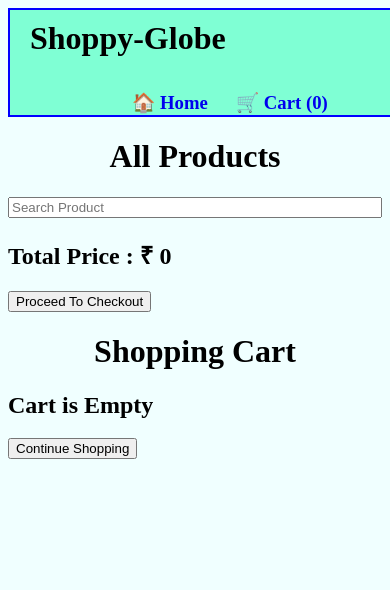
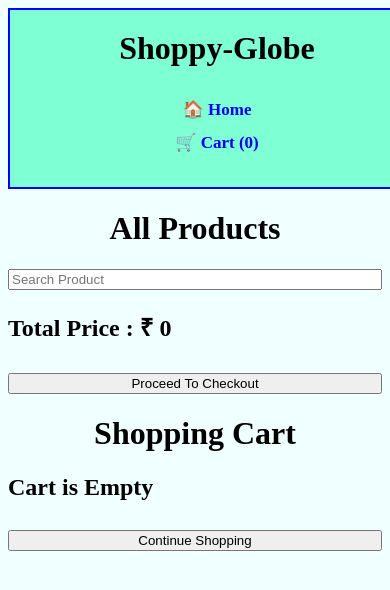
Before and after one commit to raghunathr1/ShoppyGlobe-E-commerce-Application, a React (Vite) app: page /cart in a window 390 px wide. Shown: the top 590 px of the page. Built offline with nearby package versions, Linux system fonts and the light colour scheme.

Commit message:
Updated Responsive Design

```diff
--- a/src/App.jsx
+++ b/src/App.jsx
@@ -1,11 +1,11 @@
 import {createBrowserRouter, RouterProvider} from "react-router-dom";
 import {lazy, Suspense} from "react";
 import './App.css'
-const Home = lazy(() => import("./components/Home"));
-const ProductDetail = lazy(() => import("./components/ProductDetail"));
-const Cart = lazy(() => import("./components/Cart"));
-const Checkout = lazy(() => import("./components/Checkout"));
-const NotFound = lazy(() => import("./components/NotFound"));
+const Home = lazy(() => import("./Components/Home"));
+const ProductDetail = lazy(() => import("./Components/ProductDetail"));
+const Cart = lazy(() => import("./Components/Cart"));
+const Checkout = lazy(() => import("./Components/Checkout"));
+const NotFound = lazy(() => import("./Components/NotFound"));
 const router = createBrowserRouter([
   {
     path: "/",
--- a/src/Components/style.css
+++ b/src/Components/style.css
@@ -149,42 +149,120 @@ body{
     font-size: larger;
 }
 
-/* Responsive Design  */
-@media (max-width:790px) {
+ /* RESPONSIVE DESIGN */
+
+/* Laptop */
+
+@media (max-width:1024px){
+
+    .product-list{
+        display: grid;
+        grid-template-columns: 1fr 1fr 1fr;
+        gap: 20px;
+    }
+
     .h2{
-    display: inline;
-    position: relative;
-    left: 400px;
-    bottom: 27px;
-    margin: 12px;
-    text-decoration: none;
-}
-}
-@media (max-width:620px) {
-    .h2{
-    position: relative;
         left: 300px;
     }
 }
-@media (max-width:541px) {
+
+
+/* Tablet */
+
+@media (max-width:768px){
+
+    #heading{
+        height: auto;
+        padding: 20px;
+    }
+
     .h2{
         position: relative;
-        left: 100px;
-        top: 35px;
+        left: 180px;
+        top: 10px;
+        display: inline-block;
+        margin: 10px;
+        font-size: 18px;
     }
+
     .product-list{
         display: grid;
         grid-template-columns: 1fr 1fr;
+        gap: 20px;
+    }
+
+    img{
+        max-width: 100%;
+        height: auto;
+    }
+
+    button{
+        width: 100%;
     }
 }
-@media (max-width:415px) {
+
+
+/* Mobile */
+
+@media (max-width:540px){
+
+    #heading{
+        height: auto;
+        text-align: center;
+        padding: 20px;
+    }
+
     .h2{
         position: relative;
-        left: 100px;
-        top: 35px;
+        left: 0px;
+        top: 20px;
+        display: block;
+        margin: 12px;
+        font-size: 17px;
     }
+
     .product-list{
         display: grid;
         grid-template-columns: 1fr;
+        gap: 20px;
+    }
+
+    button{
+        width: 100%;
+        margin-top: 10px;
+    }
+
+    input{
+        width: 100%;
+    }
+
+    .cart-item{
+        display: flex;
+        flex-direction: column;
+        align-items: center;
+        text-align: center;
     }
 }
+
+
+/* Small Mobile */
+
+@media (max-width:380px){
+
+    .h2{
+        font-size: 15px;
+    }
+
+    #heading h1{
+        font-size: 24px;
+    }
+
+    .product-list{
+        padding: 10px;
+    }
+
+    button{
+        font-size: 14px;
+        padding: 8px;
+    }
+}
```
Also changed, not shown: 1 other file (tests, documents, lock files or other folders). Lines whose indentation alone changed are shown as unchanged.
